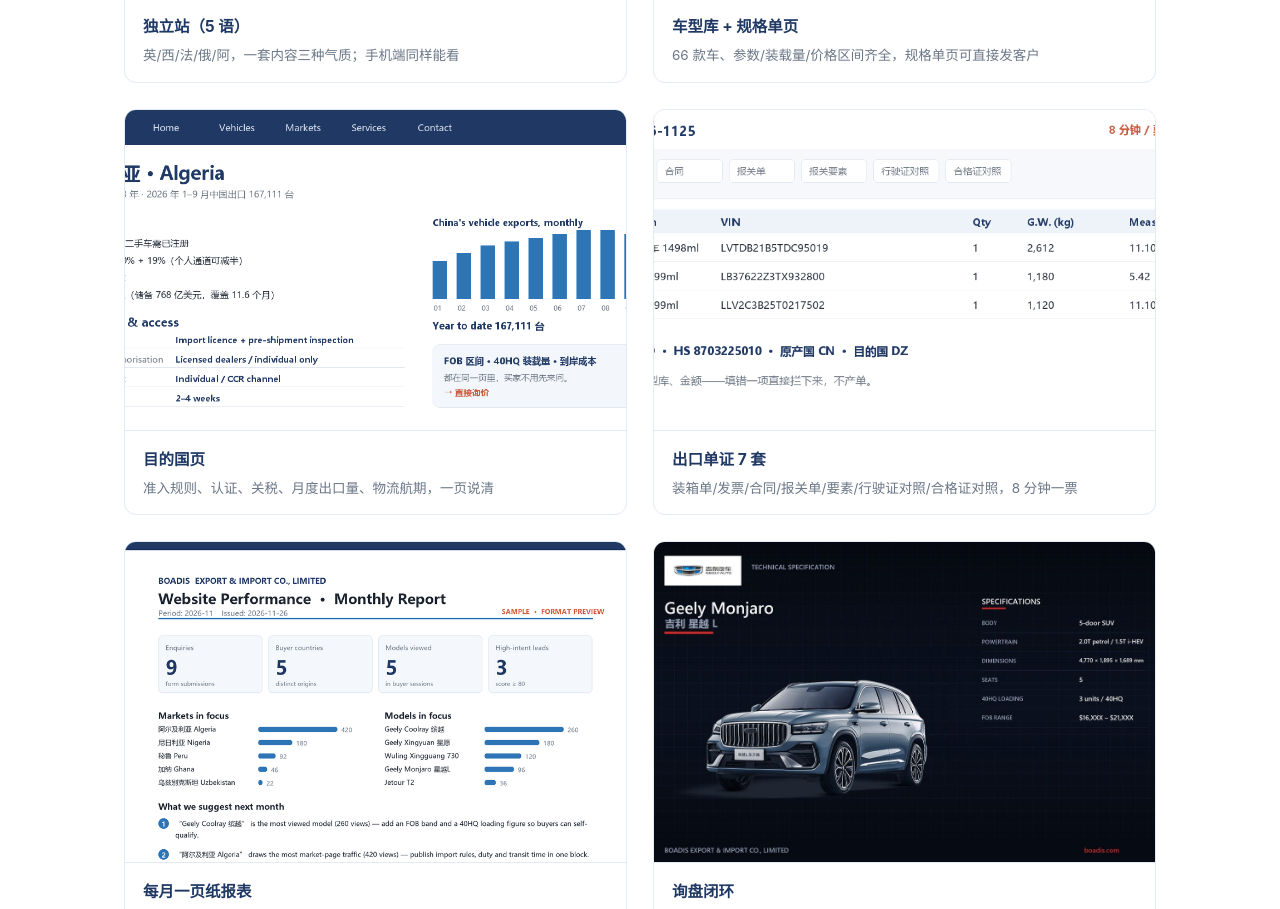
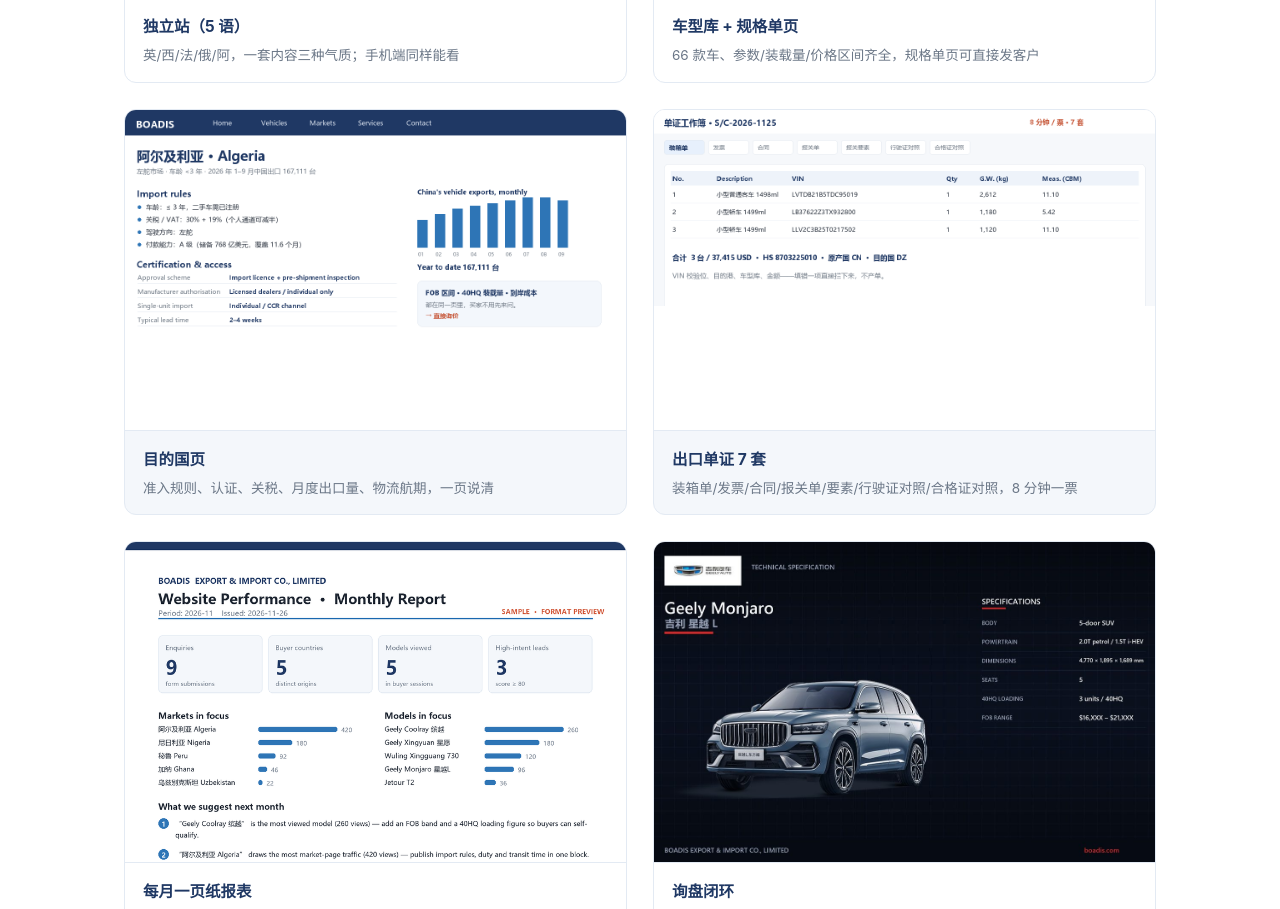
Before and after one commit to boadis-export/boadis-service, a plain HTML site: page index.html in a window 1280 px wide. Shown: the part 1408-2317 px from the top of the page. Drawn offline with Linux system fonts and the light colour scheme.

Commit message:
Update service page

```diff
--- a/index.html
+++ b/index.html
@@ -35,6 +35,8 @@ section{padding:64px 0}
 .pain .num{width:30px;height:30px;border-radius:50%;background:#e8f0fb;color:var(--blue);font-weight:800;display:flex;align-items:center;justify-content:center;font-size:14px;margin-bottom:12px}
 .shot{border:1px solid var(--line);border-radius:12px;overflow:hidden;background:#fff}
 .shot img{width:100%;height:320px;object-fit:cover;object-position:top center;display:block}
+.shot.contain{background:#f4f7fb}
+.shot.contain img{object-fit:contain;background:#fff}
 .shot .cap{padding:14px 18px;border-top:1px solid var(--line)}
 .shot .cap b{color:var(--navy);font-size:15.5px}
 .shot .cap span{display:block;color:var(--grey);font-size:13.5px;margin-top:4px}
@@ -105,8 +107,8 @@ footer{background:#0f1a2c;color:#8fa6c4;font-size:13px;padding:28px 0}
   <div class="grid2">
     <div class="shot"><img src="assets/shot-themes.jpg" alt="三套主题"><div class="cap"><b>独立站（5 语）</b><span>英/西/法/俄/阿，一套内容三种气质；手机端同样能看</span></div></div>
     <div class="shot"><img src="assets/shot-cars.jpg" alt="车型库"><div class="cap"><b>车型库 + 规格单页</b><span>66 款车、参数/装载量/价格区间齐全，规格单页可直接发客户</span></div></div>
-    <div class="shot"><img src="assets/shot-market.png" alt="目的国页"><div class="cap"><b>目的国页</b><span>准入规则、认证、关税、月度出口量、物流航期，一页说清</span></div></div>
-    <div class="shot"><img src="assets/shot-docs.png" alt="出口单证"><div class="cap"><b>出口单证 7 套</b><span>装箱单/发票/合同/报关单/要素/行驶证对照/合格证对照，8 分钟一票</span></div></div>
+    <div class="shot contain"><img src="assets/shot-market.png" alt="目的国页"><div class="cap"><b>目的国页</b><span>准入规则、认证、关税、月度出口量、物流航期，一页说清</span></div></div>
+    <div class="shot contain"><img src="assets/shot-docs.png" alt="出口单证"><div class="cap"><b>出口单证 7 套</b><span>装箱单/发票/合同/报关单/要素/行驶证对照/合格证对照，8 分钟一票</span></div></div>
     <div class="shot"><img src="assets/shot-report.png" alt="月报"><div class="cap"><b>每月一页纸报表</b><span>询盘数、来自哪国、看了哪些车、流失在哪，附三条改进建议</span></div></div>
     <div class="shot"><img src="assets/shot-spec.jpg" alt="规格单页"><div class="cap"><b>询盘闭环</b><span>表单直达邮箱 + 线索评分（看几次、比几款、停多久）+ 按国家分派</span></div></div>
   </div>
```
